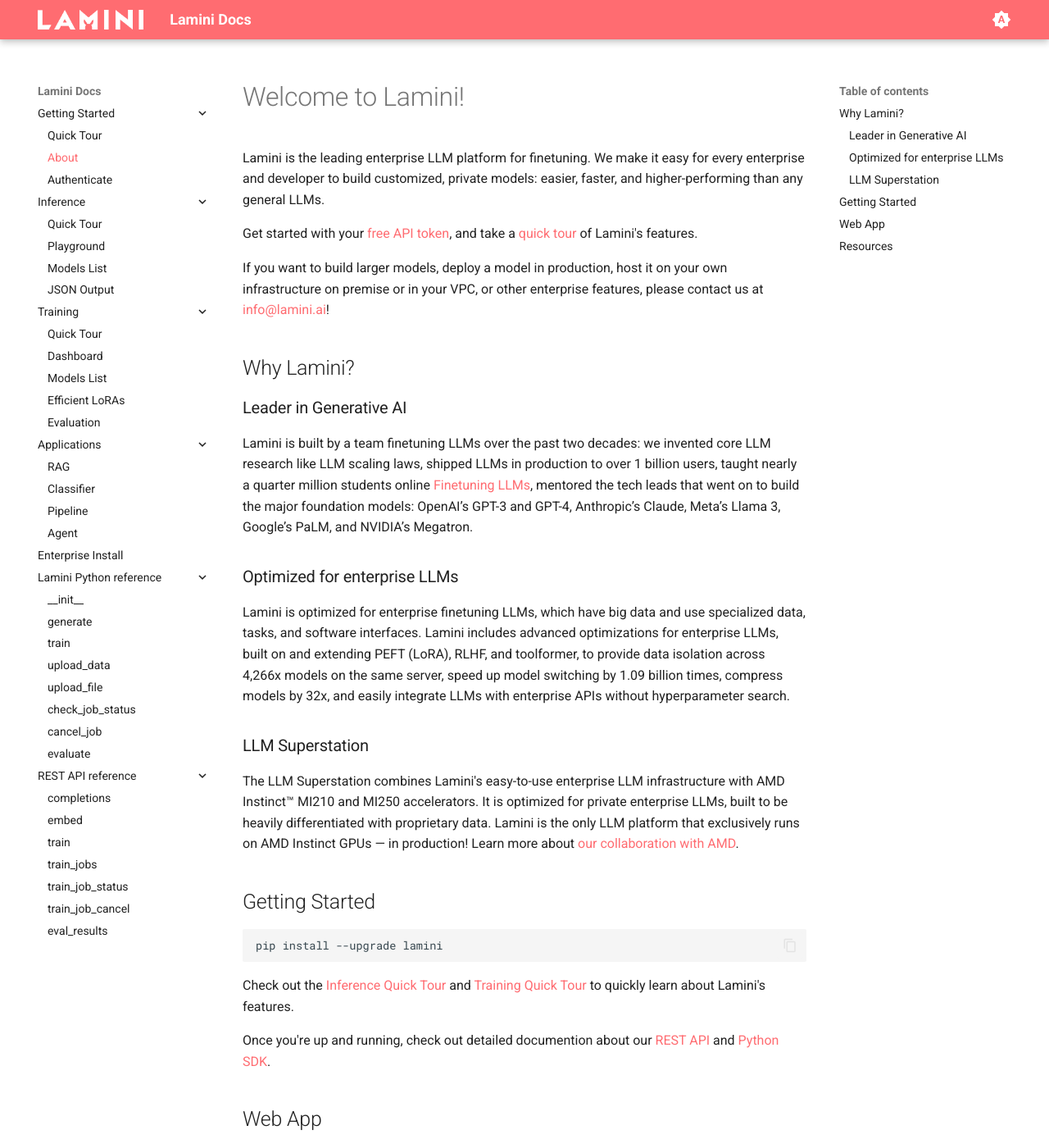
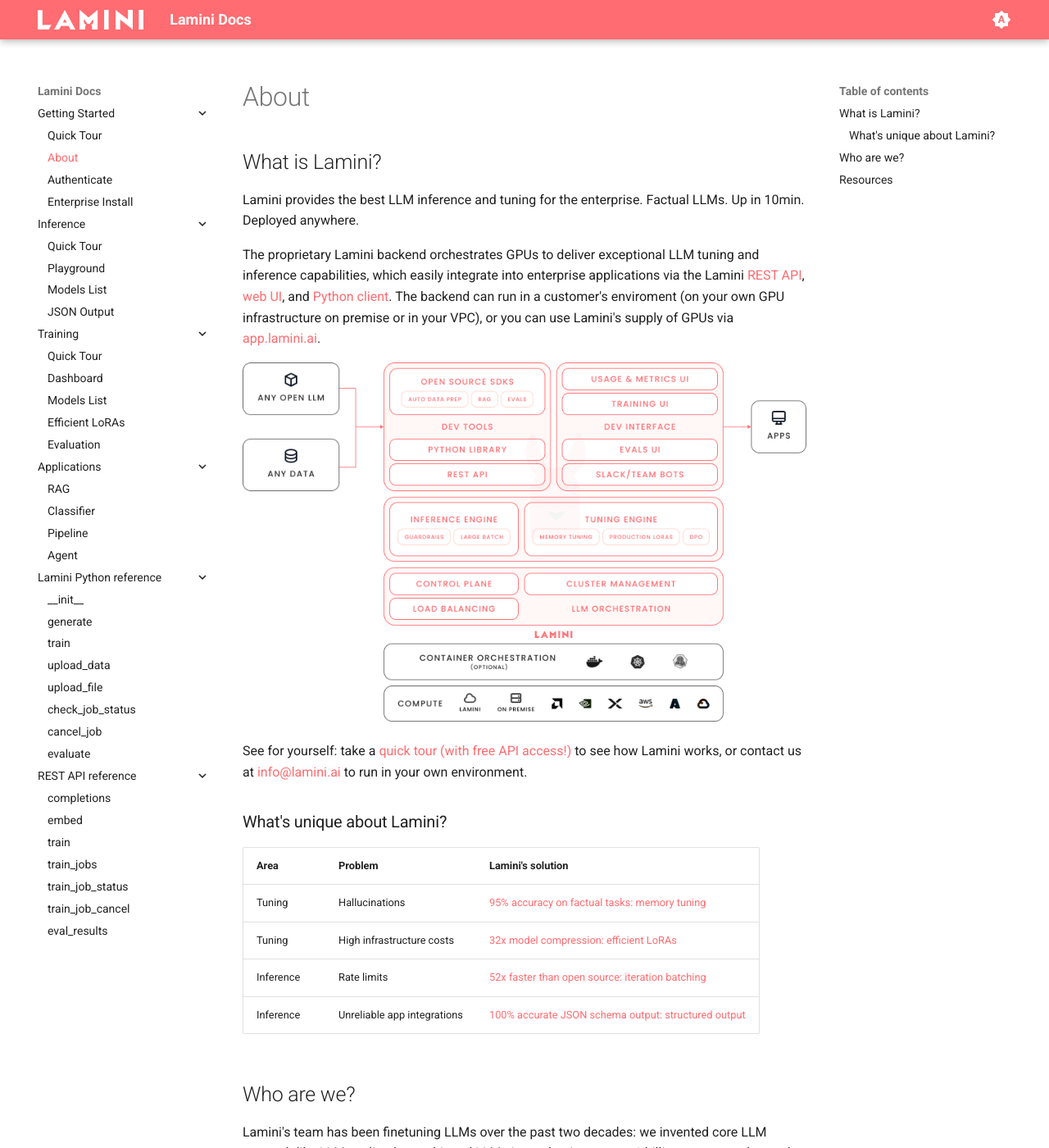
Before and after one commit to lamini-ai/lamini-ai.github.io, an MkDocs documentation site: the page built from docs/about.md, in a window 1280 px wide and 1400 px high. Shown: the whole window at 82% size. Built offline with MkDocs 1.6.1 and Material for MkDocs 9.7.7, drawn with Linux system fonts in a browser that asks for light colours; some of the changed text lies outside the part shown.

Commit message:
feat: update About page (#71)
* fix: missing word

* feat: move enterprise install to getting started

* feat: update playground

* feat: update about page

* fix: feedback

* request batching -> iteration batching

````diff
--- a/docs/about.md
+++ b/docs/about.md
@@ -1,35 +1,25 @@
-# Welcome to Lamini!
+## What is Lamini?
 
-Lamini is the leading enterprise LLM platform for finetuning. We make it easy for every enterprise and developer to build customized, private models: easier, faster, and higher-performing than any general LLMs.
+Lamini provides the best LLM inference and tuning for the enterprise. Factual LLMs. Up in 10min. Deployed anywhere.
 
-Get started with your [free API token](https://app.lamini.ai), and take a [quick tour](index.md) of Lamini's features.
+The proprietary Lamini backend orchestrates GPUs to deliver exceptional LLM tuning and inference capabilities, which easily integrate into enterprise applications via the Lamini [REST API](/rest_api/completions/), [web UI](/inference/playground/), and [Python client](/lamini_python_class/__init__/). The backend can run in a customer's enviroment (on your own GPU infrastructure on premise or in your VPC), or you can use Lamini's supply of GPUs via [app.lamini.ai](app.lamini.ai).
 
-If you want to build larger models, deploy a model in production, host it on your own infrastructure on premise or in your VPC, or other enterprise features, please contact us at [info@lamini.ai](mailto:info@lamini.ai)!
+![Lamini overview](/assets/lamini-overview.png)
 
-## Why Lamini?
+See for yourself: take a [quick tour (with free API access!)](index.md) to see how Lamini works, or contact us at [info@lamini.ai](mailto:info@lamini.ai) to run in your own environment.
 
-### Leader in Generative AI
-Lamini is built by a team finetuning LLMs over the past two decades: we invented core LLM research like LLM scaling laws, shipped LLMs in production to over 1 billion users, taught nearly a quarter million students online [Finetuning LLMs](https://www.deeplearning.ai/short-courses/finetuning-large-language-models/), mentored the tech leads that went on to build the major foundation models: OpenAI’s GPT-3 and GPT-4, Anthropic’s Claude, Meta’s Llama 3, Google’s PaLM, and NVIDIA’s Megatron.
+### What's unique about Lamini?
 
-### Optimized for enterprise LLMs
+| Area | Problem | Lamini's solution |
+|-|-|-|
+| Tuning | Hallucinations | [95% accuracy on factual tasks: memory tuning](/training/quick_tour/) |
+| Tuning | High infrastructure costs | [32x model compression: efficient LoRAs](/training/lora/) |
+| Inference | Rate limits | [52x faster than open source: iteration batching](https://www.usenix.org/conference/osdi22/presentation/yu) |
+| Inference | Unreliable app integrations | [100% accurate JSON schema output: structured output](/inference/json_output/)|
 
-Lamini is optimized for enterprise finetuning LLMs, which have big data and use specialized data, tasks, and software interfaces. Lamini includes advanced optimizations for enterprise LLMs, built on and extending PEFT (LoRA), RLHF, and toolformer, to provide data isolation across 4,266x models on the same server, speed up model switching by 1.09 billion times, compress models by 32x, and easily integrate LLMs with enterprise APIs without hyperparameter search.
+## Who are we?
 
-### LLM Superstation
-
-The LLM Superstation combines Lamini's easy-to-use enterprise LLM infrastructure with AMD Instinct™ MI210 and MI250 accelerators. It is optimized for private enterprise LLMs, built to be heavily differentiated with proprietary data. Lamini is the only LLM platform that exclusively runs on AMD Instinct GPUs — in production! Learn more about [our collaboration with AMD](https://www.lamini.ai/blog/lamini-amd-paving-the-road-to-gpu-rich-enterprise-llms).
-
-## Getting Started
-```sh
-pip install --upgrade lamini
-```
-
-Check out the [Inference Quick Tour](inference/quick_tour.md) and [Training Quick Tour](training/quick_tour.md) to quickly learn about Lamini's features.
-
-Once you're up and running, check out detailed documention about our [REST API](/API_v2/completions) and [Python SDK](/python_library).
-
-## Web App
-In addition to a REST API and Python Package, we also have a web application to help streamline model training and evalutaion. Go to [https://app.lamini.ai/](https://app.lamini.ai/) to manage your training jobs, view model eval results, test your finetuned models in a playground, generate API keys, and monitor usage.
+Lamini's team has been finetuning LLMs over the past two decades: we invented core LLM research like LLM scaling laws, shipped LLMs in production to over 1 billion users, taught nearly a quarter million students about [Finetuning LLMs](https://www.deeplearning.ai/short-courses/finetuning-large-language-models/), mentored the tech leads that went on to build the major foundation models: OpenAI’s GPT-3 and GPT-4, Anthropic’s Claude, Meta’s Llama 3, Google’s PaLM, and NVIDIA’s Megatron.
 
 ## Resources
 - [Lamini & AMD: Paving the Road to GPU-Rich Enterprise LLMs](https://www.lamini.ai/blog/lamini-amd-paving-the-road-to-gpu-rich-enterprise-llms)
--- a/mkdocs.yml
+++ b/mkdocs.yml
@@ -56,6 +56,7 @@
       - Quick Tour: index.md
       - About: about.md
       - Authenticate: get_started/authenticate.md
+      - Enterprise Install: enterprise_install.md
   - Inference:
       - Quick Tour: inference/quick_tour.md
       - Playground: inference/playground.md
@@ -72,7 +73,6 @@
       - Classifier: applications/classifier.md
       - Pipeline: applications/pipeline.md
       - Agent: applications/agent.md
-  - Enterprise Install: enterprise_install.md
   - Lamini Python reference:
       - __init__: lamini_python_class/__init__.md
       - generate: lamini_python_class/__call__.md
````
Also changed, not shown: docs/inference/playground.md (+3 -4 lines), docs/lamini_python_class/__init__.md (+1 -1 lines), docs/assets/lamini-overview.png (added), docs/assets/playground.gif (added), docs/assets/playground.png (deleted).
